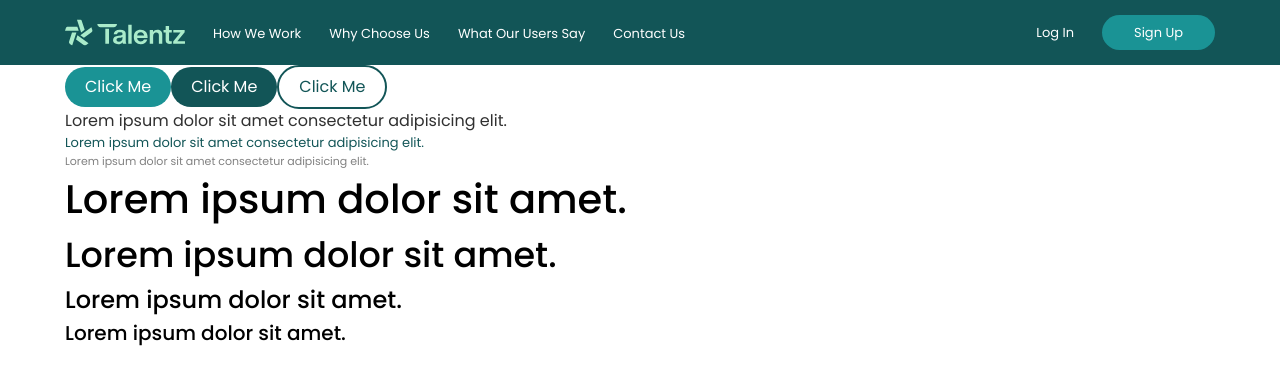
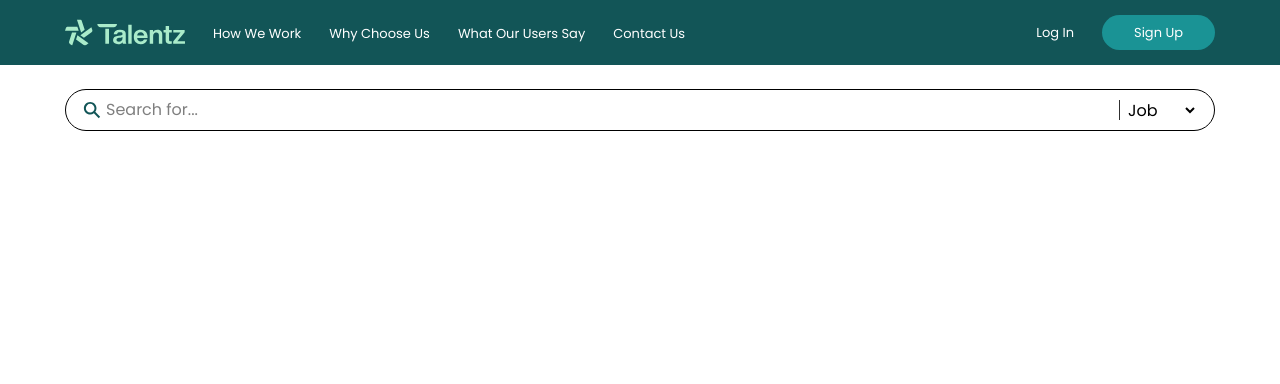
Before and after one commit to herdoy-dev/talentz, a Next.js app: page / in a window 1280 px wide. Shown: the top 384 px of the page. Built offline with nearby package versions, Linux system fonts and the light colour scheme.

Commit message:
Build Search Box for Landing page

```diff
--- a/app/page.tsx
+++ b/app/page.tsx
@@ -1,27 +1,13 @@
 import Navbar from "@/components/navbar";
-import Button from "@/components/ui/button";
+import SearchBoxPandingPage from "@/components/search-box-landing-page";
 import Container from "@/components/ui/container";
-import Text from "@/components/ui/text";
 
 export default function Home() {
   return (
     <>
       <Navbar />
-      <Container>
-        <Button>Click Me</Button>
-        <Button variant="primary">Click Me</Button>
-        <Button variant="outline">Click Me</Button>
-        <Text>Lorem ipsum dolor sit amet consectetur adipisicing elit.</Text>
-        <Text size="small" variant="primary">
-          Lorem ipsum dolor sit amet consectetur adipisicing elit.
-        </Text>
-        <Text size="very-small" variant="gray">
-          Lorem ipsum dolor sit amet consectetur adipisicing elit.
-        </Text>
-        <h1>Lorem ipsum dolor sit amet.</h1>
-        <h2>Lorem ipsum dolor sit amet.</h2>
-        <h3>Lorem ipsum dolor sit amet.</h3>
-        <h4>Lorem ipsum dolor sit amet.</h4>
+      <Container className="py-6">
+        <SearchBoxPandingPage />
       </Container>
     </>
   );
--- /dev/null
+++ b/components/search-box-landing-page.tsx
@@ -0,0 +1,19 @@
+import { IoSearchSharp } from "react-icons/io5";
+
+export default function SearchBoxPandingPage() {
+  return (
+    <div className="flex items-center justify-between border px-4 rounded-4xl">
+      <IoSearchSharp className="text-xl mr-1 text-primary" />
+      <input
+        className="py-2 border-none focus:outline-none flex-1"
+        type="text"
+        placeholder="Search for..."
+      />
+      <div className="h-[20px] w-[2px] md:w-[1.5px] bg-dark" />
+      <select className="border-none focus:outline-none px-1" name="" id="">
+        <option value="a">Job</option>
+        <option value="a">Talent</option>
+      </select>
+    </div>
+  );
+}
--- a/package.json
+++ b/package.json
@@ -13,6 +13,7 @@
     "next": "15.2.2",
     "react": "^19.0.0",
     "react-dom": "^19.0.0",
+    "react-icons": "^5.5.0",
     "tailwind-merge": "^3.0.2"
   },
   "devDependencies": {
```
Also changed, not shown: 1 other file (tests, documents, lock files or other folders).
